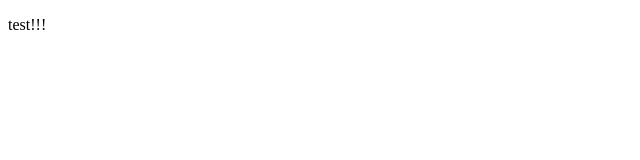
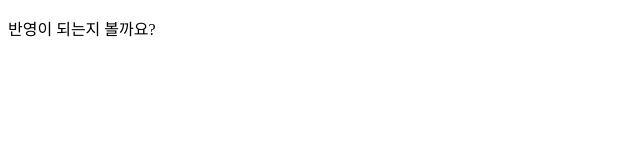
Before and after one commit to ceaser501/github_ecr_demo, a plain HTML site: page website/index.html in a window 1280 px wide. Shown: the whole page, without its empty margins (0-640 px from the left). Drawn offline with Linux system fonts and the light colour scheme.

Commit message:
새로운 이미지가 배포되는지 확인해보자

```diff
--- a/website/index.html
+++ b/website/index.html
@@ -5,6 +5,6 @@
     <title>Title</title>
 </head>
 <body>
-    <p>test!!!</p>
+    <p>반영이 되는지 볼까요?</p>
 </body>
 </html>
```
